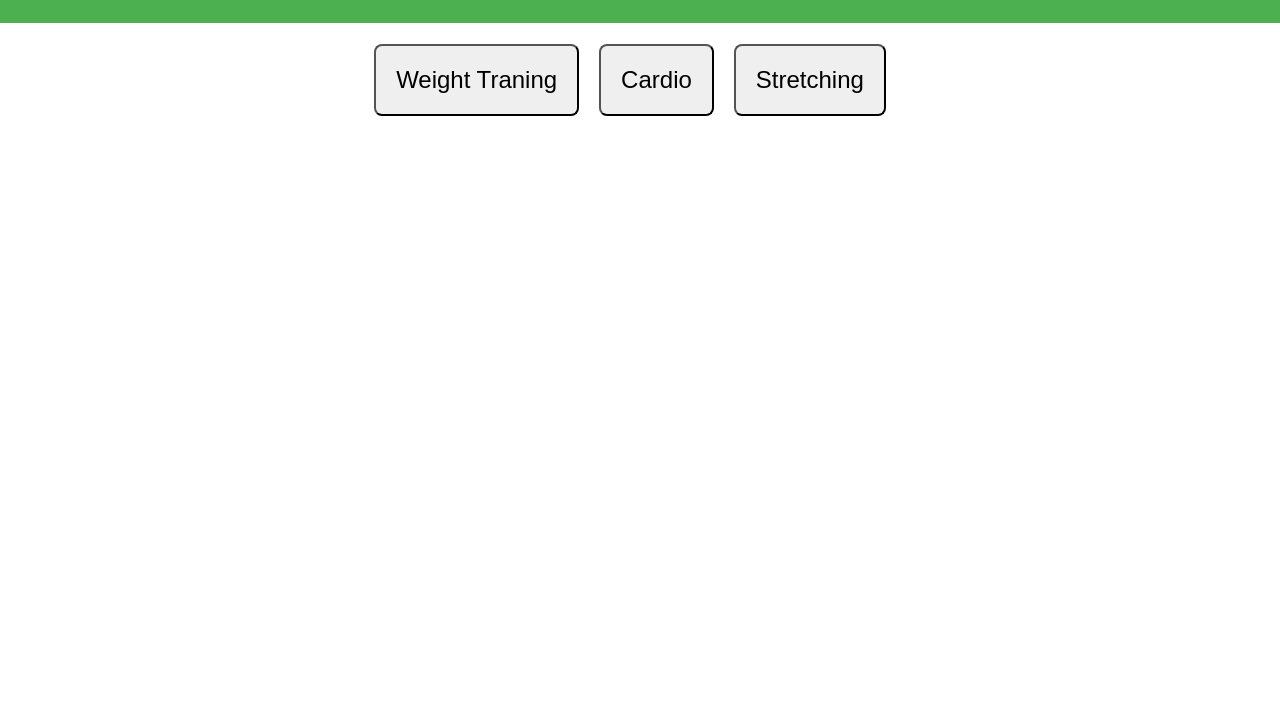
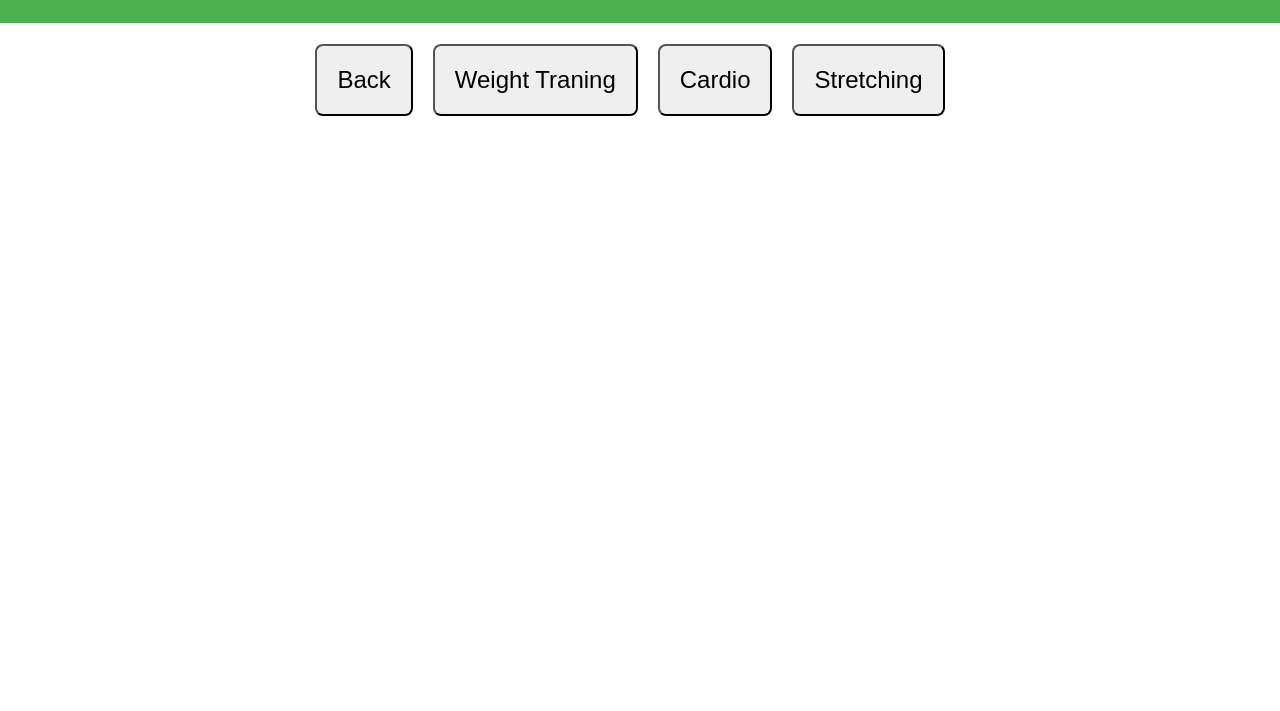
Before and after one commit to bmurcia94/CIS440_Build1, a plain HTML site: page exercises.html in a window 1280 px wide. Shown: the part 89-800 px from the top of the page. Drawn offline with Linux system fonts and the light colour scheme.

Commit message:
Update exercises.html

```diff
--- a/exercises.html
+++ b/exercises.html
@@ -18,6 +18,9 @@
     </div>
 
   <div class="button-container">
+
+      <button class="typeButton" onclick="window.location='index.html'">Back</button>
+
       <button class="typeButton" onclick="window.location='WT.html'">Weight Traning</button>
 
       <button class="typeButton" onclick="window.location='Cardio.html'">Cardio</button>
```
